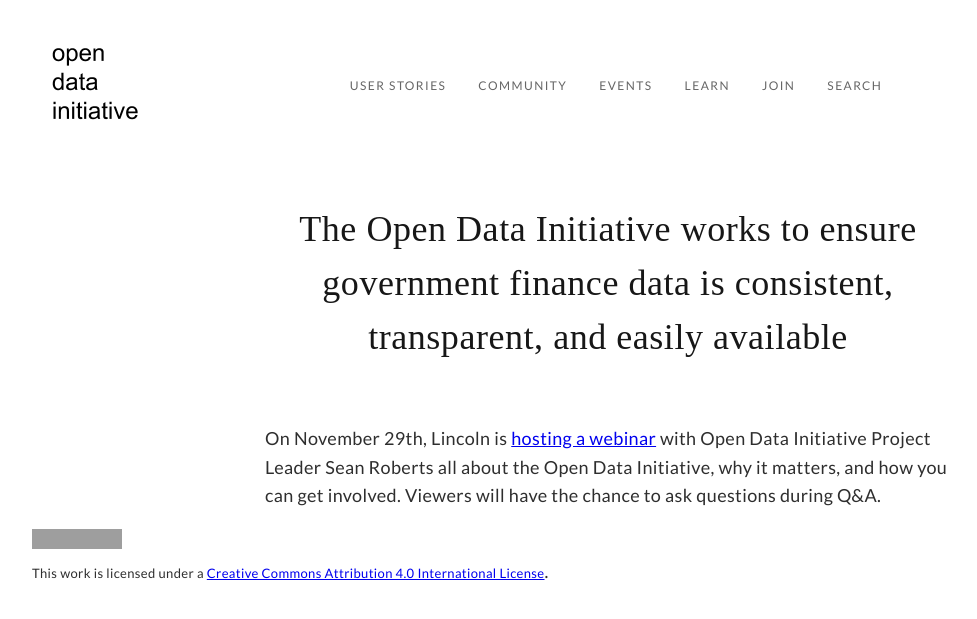
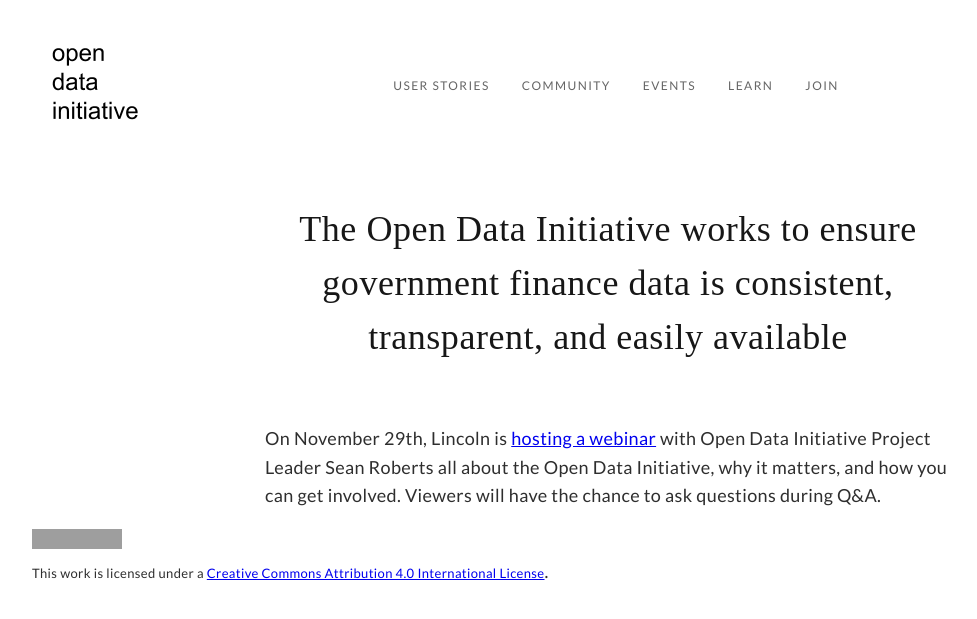
Before and after one commit to opendatainitiative/opendatainitiative.github.io, a Jekyll site: the page built from index.md, in a window 1280 px wide. Shown: the top 619 px of the page, without its empty margins (32-1009 px from the left). Built offline with Jekyll 4.4.1, drawn with Linux system fonts in a browser that asks for light colours; grey boxes are pictures that could not be loaded.

Commit message:
remove search column from navitems

```diff
--- a/_includes/nav-items.html
+++ b/_includes/nav-items.html
@@ -3,4 +3,3 @@
 <a class="navbar-item" href="{{ '/events' | relative_url }}">Events</a>
 <a class="navbar-item" href="{{ '/learn' | relative_url }}">Learn</a>
 <a class="navbar-item" href="{{ '/join' | relative_url }}">Join</a>
-<a class="navbar-item" href="{{ '/search' | relative_url }}">Search</a>
```
